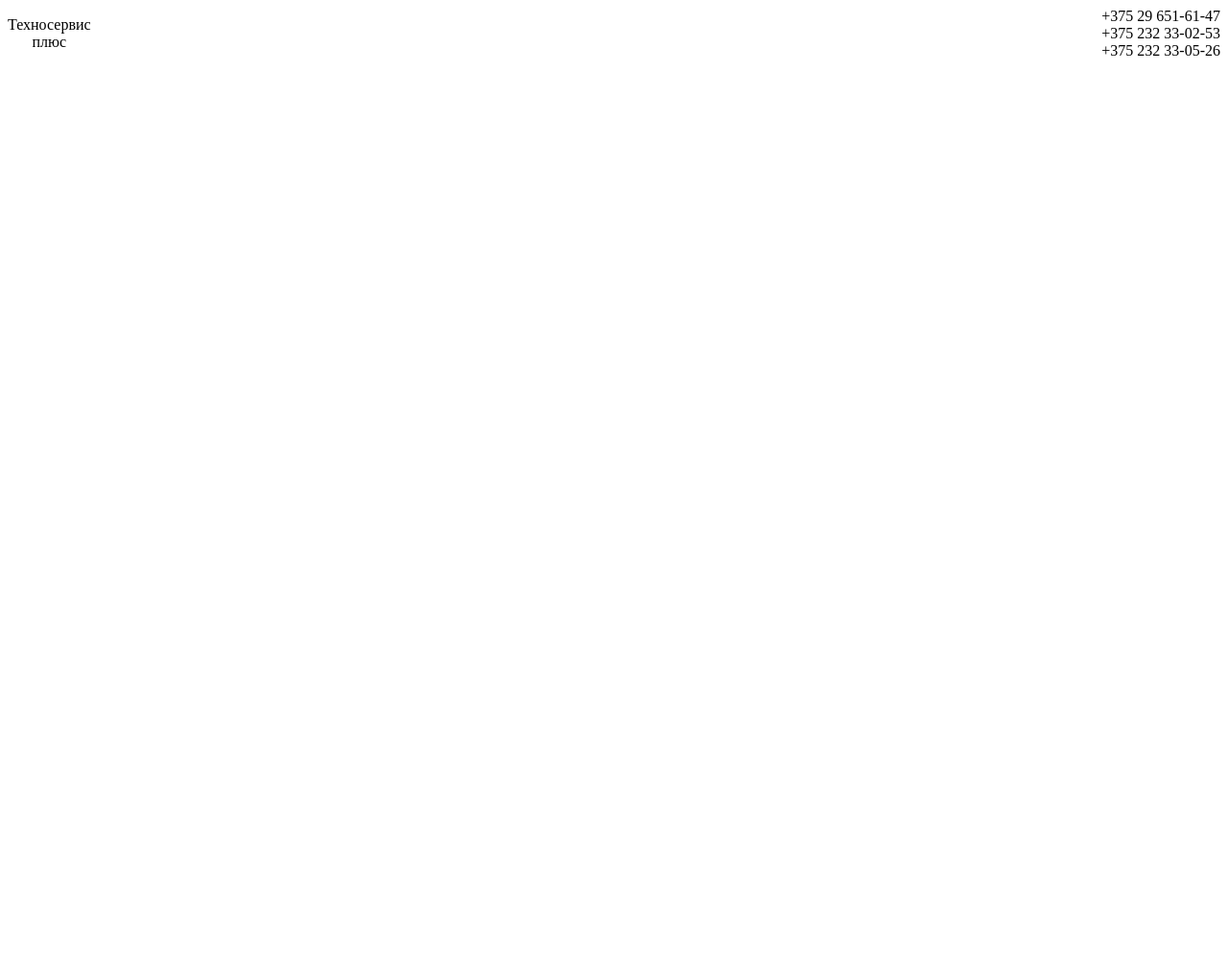
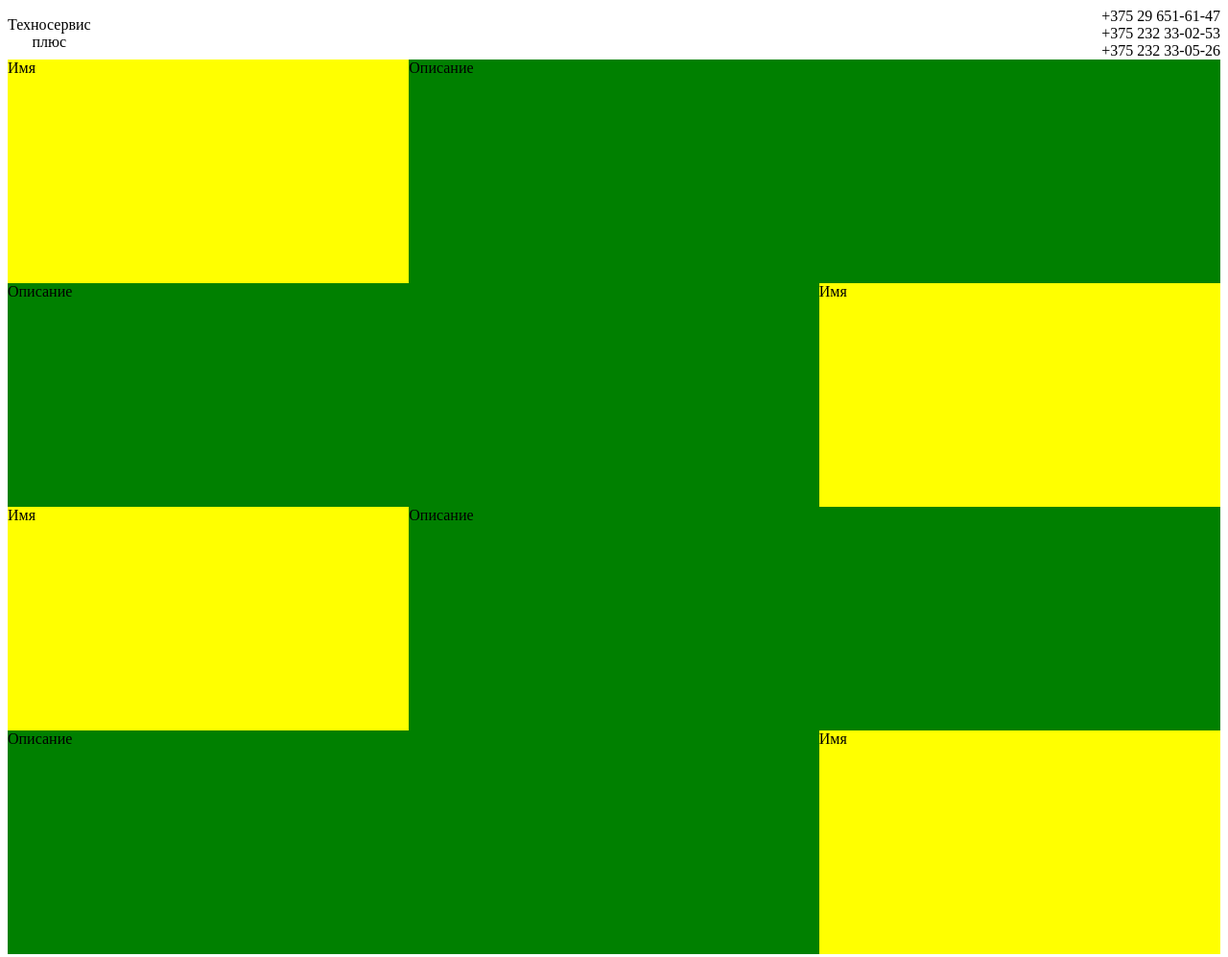
Before and after one commit to Anffaloff/antifire, a plain HTML site: page index.html in a window 1280 px wide. Shown: the whole page at 96% size. Before the commit the page ends 800 px from the top, so only its background shows below. Drawn offline with Linux system fonts and the light colour scheme.

Commit message:
main template

```diff
--- a/css/main.css
+++ b/css/main.css
@@ -7,5 +7,17 @@ header {
     flex-direction: column;
     align-items: center;
     justify-content: center;
-
 }
+.menu {
+    display: flex;
+    justify-content: space-between;
+    height:233px;
+}
+.title{
+    flex-grow: 4;
+    background: yellow;
+}
+.description {
+    flex-grow: 8;
+    background: green;
+}
--- a/index.html
+++ b/index.html
@@ -4,7 +4,7 @@
     <meta charset="UTF-8">
     <meta name="viewport" content="width=device-width, initial-scale=1.0">
     <link rel="stylesheet" href="css/main.css">
-    <title>Document</title>
+    <title>Техносервис плюс</title>
 </head>
 <body>
     <header>
@@ -18,5 +18,23 @@
             <div>+375 232 33-05-26</div>
         </div>
     </header>
+    <main>
+        <div class="menu sales">
+            <div class="sales title">Имя</div>
+            <div class="sales description">Описание</div>
+        </div>
+        <div class="menu fire">
+            <div class="fire description">Описание</div>
+            <div class="fire title">Имя</div>
+        </div>
+        <div class="menu security">
+            <div class="security title">Имя</div>
+            <div class="security description">Описание</div>
+        </div>
+        <div class="menu video">
+            <div class="video description">Описание</div>
+            <div class="video title">Имя</div>
+        </div>
+    </main>
 </body>
 </html>
```
